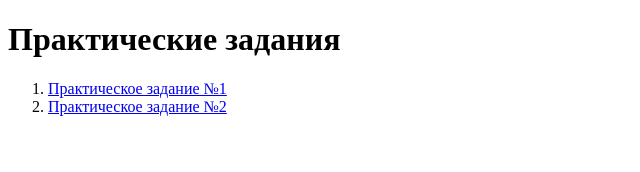
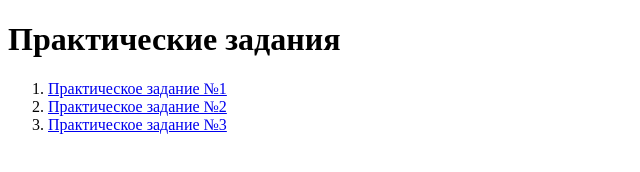
Before and after one commit to Ekaterinasudo/Fotodrug, a plain HTML site: page index.html in a window 1280 px wide. Shown: the whole page, without its empty margins (0-640 px from the left). Drawn offline with Linux system fonts and the light colour scheme.

Commit message:
Update index.html

```diff
--- a/index.html
+++ b/index.html
@@ -10,6 +10,7 @@
   <ol>
     <li><a href="task1.html">Практическое задание №1</a></li>
     <li><a href="task2.html">Практическое задание №2</a></li>
+    <li><a href="Практическое задание №3/task3.html">Практическое задание №3</a></li>
   </ol>
 </body>
 </html>
```
